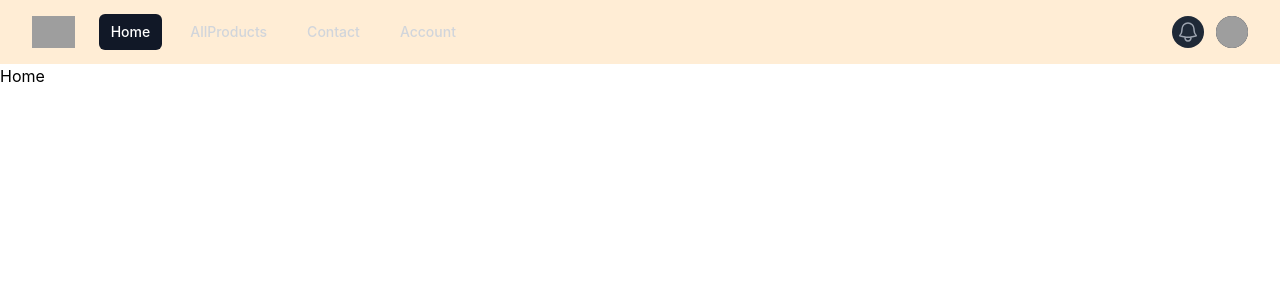
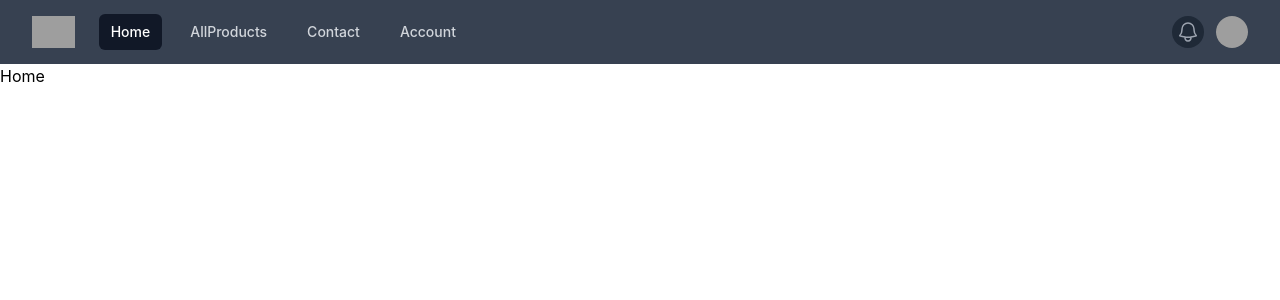
Before and after one commit to ashrafali2000/assignment-react-01, a React (Create React App) app: page / in a window 1280 px wide. Shown: the top 300 px of the page. Built offline with nearby package versions, Linux system fonts and the light colour scheme; grey boxes are pictures that could not be loaded.

Commit message:
change bg of main navbar

```diff
--- a/src/components/layout/index.js
+++ b/src/components/layout/index.js
@@ -18,7 +18,7 @@ function classNames(...classes) {
 export default function Layout() {
   return (
     <div>
-    <Disclosure as="nav" className="bg-orange-100">
+    <Disclosure as="nav" className="bg-gray-700">
       {({ open }) => (
         <>
           <div className="mx-auto max-w-7xl px-2 sm:px-6 lg:px-8">
```
